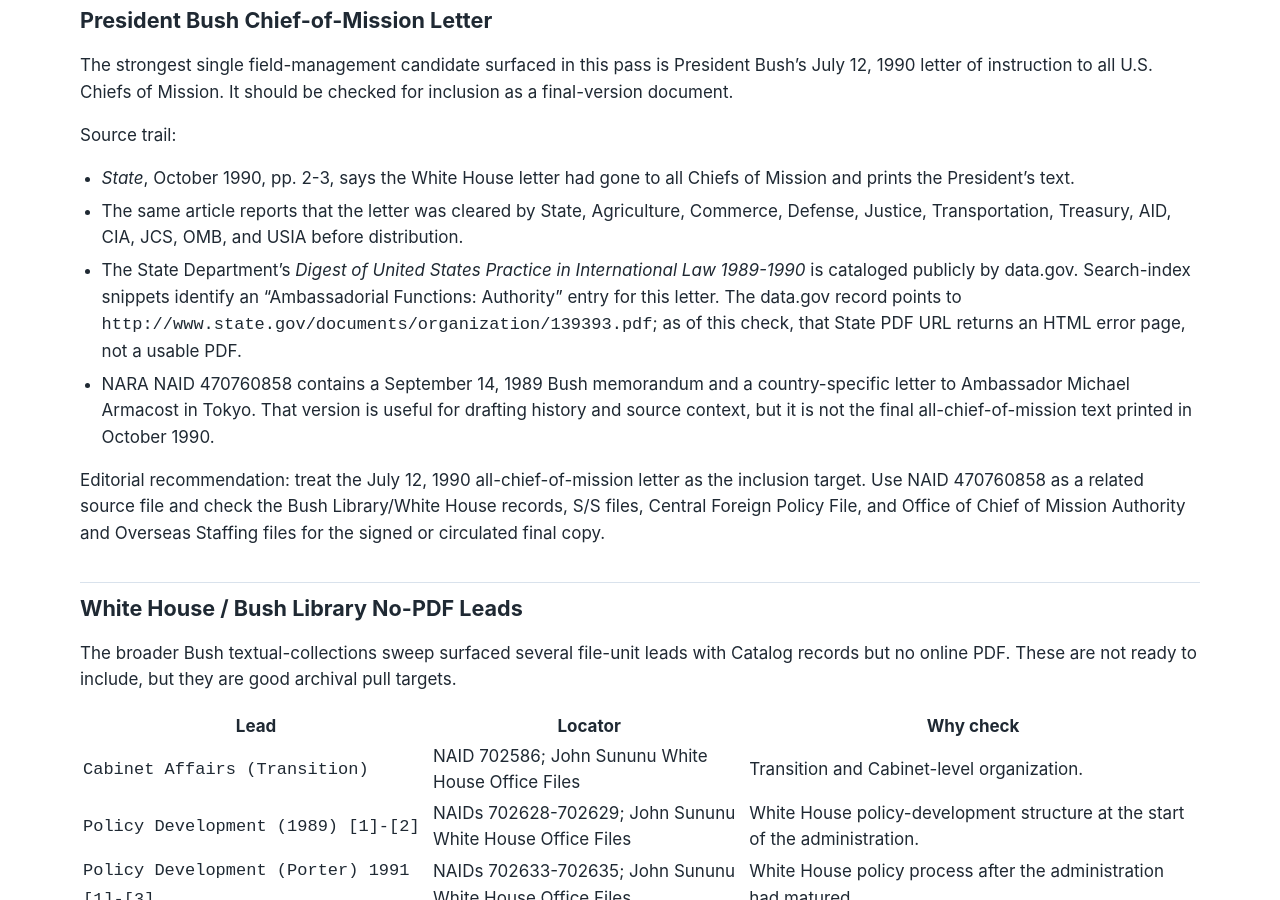
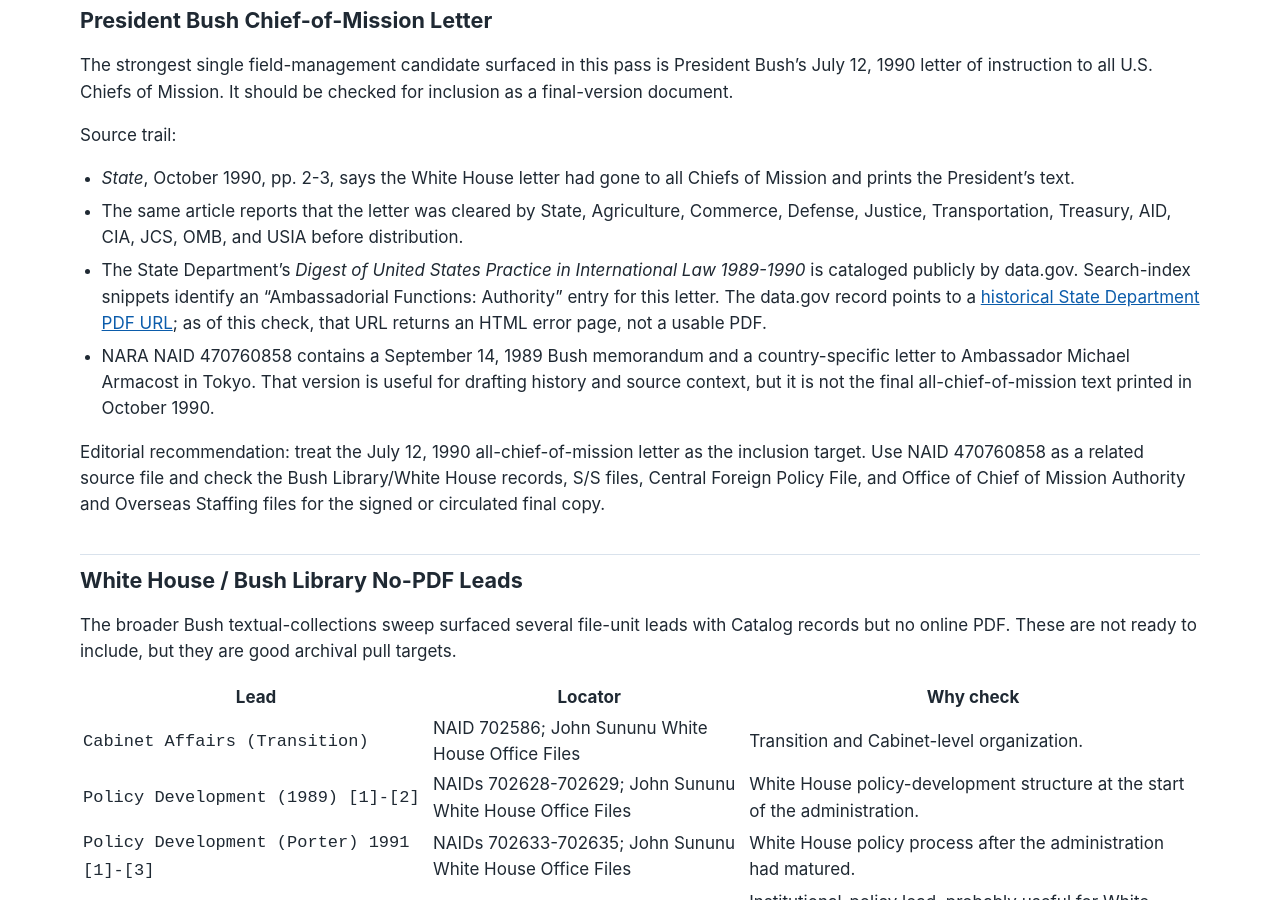
Before and after one commit to therealjameswilson/org-man-89-92, a Jekyll site: the page built from reports/cross-source-volume-ii-candidates.md, in a window 1280 px wide and 900 px high, scrolled down 3911 px. Built offline with Jekyll 4.4.1, drawn with Linux system fonts in a browser that asks for light colours; our own code applies the rules of GitHub Pages for plain Markdown files; some of the changed text lies outside the part shown.

Commit message:
Embed remaining public source links

```diff
--- a/reports/cross-source-volume-ii-candidates.md
+++ b/reports/cross-source-volume-ii-candidates.md
@@ -100,9 +100,8 @@ Source trail:
 - The State Department's *Digest of United States Practice in International Law
   1989-1990* is cataloged publicly by data.gov. Search-index snippets identify
   an "Ambassadorial Functions: Authority" entry for this letter. The data.gov
-  record points to `http://www.state.gov/documents/organization/139393.pdf`; as
-  of this check, that State PDF URL returns an HTML error page, not a usable
-  PDF.
+  record points to a [historical State Department PDF URL](http://www.state.gov/documents/organization/139393.pdf); as
+  of this check, that URL returns an HTML error page, not a usable PDF.
 - NARA NAID 470760858 contains a September 14, 1989 Bush memorandum and a
   country-specific letter to Ambassador Michael Armacost in Tokyo. That version
   is useful for drafting history and source context, but it is not the final
```
Also changed, not shown: other parts of reports/cross-source-volume-ii-candidates.md (+1 -1 lines).
